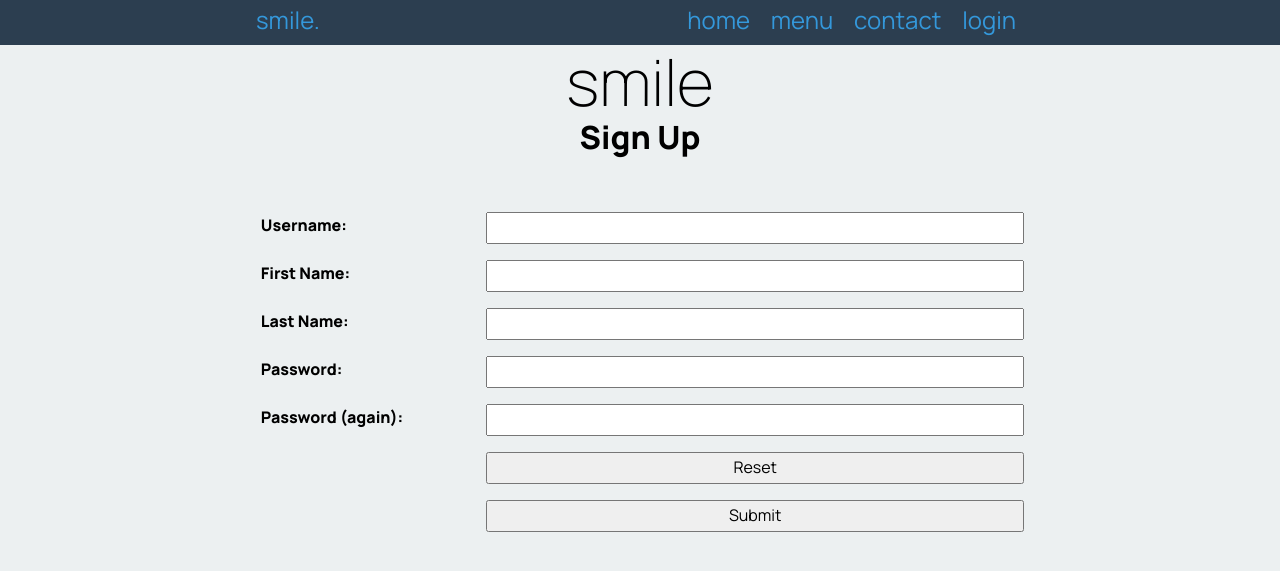
After one commit to DBensemanAquinas/smile, a Flask app: page /signup in a window 1280 px wide. The commit adds this page. Shown: the top 571 px of the page. Run offline with Flask 3, Linux system fonts and the light colour scheme.

Commit message:
Added signup and encryption

```diff
--- a/app.py
+++ b/app.py
@@ -1,6 +1,10 @@
+from ast import Import
 from flask import Flask, render_template, request, redirect, session
 import sqlite3
+from flask_bcrypt import Bcrypt
+
 app = Flask(__name__)
+bcrypt = Bcrypt(app)
 app.secret_key = "kz lkahjg lisua hg ;ahsfg ;us jj"
 
 DATABASE = "smile.db"
@@ -71,25 +75,27 @@ def render_menu_page(cat_id):
     cur.execute(cat_query)
     categories = cur.fetchall()
     conn.close()
-    return render_template('menu.html', drinks=coffees, categories=categories, cat_id=cat_id)
+    return render_template('menu.html', drinks=coffees, categories=categories, cat_id=cat_id, logged_in=is_logged_in())
 
 
 @app.route('/contact')
 def render_contact_page():
-    return render_template('contact.html')
+    return render_template('contact.html', logged_in=is_logged_in())
 
 
 @app.route('/login', methods=["GET", "POST"])
 def render_login_page():
+    if is_logged_in():
+        return redirect("/")
     if request.method == "POST":
         user_name = request.form['user_name'].strip().lower()
         password = request.form['password'].strip()
 
         # Check to see whether the user is in the database
-        query = "SELECT * FROM user WHERE username = ? AND password = ?"
+        query = "SELECT * FROM user WHERE username = ?"
         conn = create_connection(DATABASE)
         cur = conn.cursor()
-        cur.execute(query, (user_name, password))
+        cur.execute(query, (user_name, ))
         user_data = cur.fetchone()
         conn.close()
 
@@ -97,7 +103,11 @@ def render_login_page():
         try:
             user_id = user_data[0]
             first_name = user_data[3]
+            db_password = user_data[2]
         except IndexError:
+            return redirect("/login?error=Invalid+email+or+password")
+
+        if not bcrypt.check_password_hash(db_password, password):
             return redirect("/login?error=Invalid+email+or+password")
 
         session['user_id'] = user_id
@@ -108,6 +118,35 @@ def render_login_page():
     return render_template('login.html')
 
 
+@app.route('/signup', methods=["GET", "POST"])
+def render_signup_page():
+    if is_logged_in():
+        return redirect("/")
+    if request.method == "POST":
+        user_name = request.form['username'].strip().lower()
+        password = request.form['password']
+        password2 = request.form['password2']
+        first_name = request.form['firstname']
+        last_name = request.form['lastname']
+
+        if password != password2:
+            return redirect('/signup?error=Passwords+dont+match')
+
+        # Hash the password
+        hashed_password= bcrypt.generate_password_hash(password)
+
+        # Add the user to the database
+        conn = create_connection(DATABASE)
+        query = "INSERT INTO user VALUES (NULL, ?, ?, ?, ?)"
+        cur = conn.cursor()
+        cur.execute(query, (user_name, hashed_password, first_name, last_name))
+        conn.commit()
+        conn.close()
+        return redirect('/login')
+
+    return render_template("signup.html")
+
+
 @app.route('/logout')
 def logout():
     [session.pop(key) for key in list(session.keys())]
--- a/templates/login.html
+++ b/templates/login.html
@@ -5,6 +5,7 @@
 {% block pageheading %}login{% endblock %}
 
 {% block main %}
+<p>To sign up, click <a href="/signup">here</a></p>
 <form class="myform" action="/login" method="post">
     <div class="form-group">
         <div class="form-label"><label for="user_name">Username:</label></div>
@@ -19,4 +20,5 @@
         <div class="form-element"><input type="submit" value="Login" /></div>
     </div>
 </form>
+
 {% endblock %}
--- /dev/null
+++ b/templates/signup.html
@@ -0,0 +1,44 @@
+{% extends "base.html" %}
+
+{% block title %}signup{% endblock %}
+
+{% block pageheading %}Sign Up{% endblock %}
+
+{% block main %}
+<form class="myForm" method="post">
+    <div class="form-group">
+        <div class="form-label"><label for="username">Username:</label></div>
+        <div class="form-element"><input type="text" name="username" id="username" required></div>
+    </div>
+
+    <div class="form-group">
+        <div class="form-label"><label for="firstname">First Name:</label></div>
+        <div class="form-element"><input type="text" name="firstname" id="firstname" required></div>
+    </div>
+
+    <div class="form-group">
+        <div class="form-label"><label for="lastname">Last Name:</label></div>
+        <div class="form-element"><input type="text" name="lastname" id="lastname" required></div>
+    </div>
+
+    <div class="form-group">
+        <div class="form-label"><label for="password">Password:</label></div>
+        <div class="form-element"><input type="password" name="password" id="password" required></div>
+    </div>
+
+    <div class="form-group">
+        <div class="form-label"><label for="password2">Password (again):</label></div>
+        <div class="form-element"><input type="password" name="password2" id="password2" required></div>
+    </div>
+
+    <div class="form-group">
+        <div class="form-label"> </div>
+        <div class="form-element"><input type="reset"></div>
+    </div>
+
+    <div class="form-group">
+        <div class="form-label"> </div>
+        <div class="form-element"><input type="submit"></div>
+    </div>
+</form>
+{% endblock %}
```
Also changed, not shown: smile.db.
